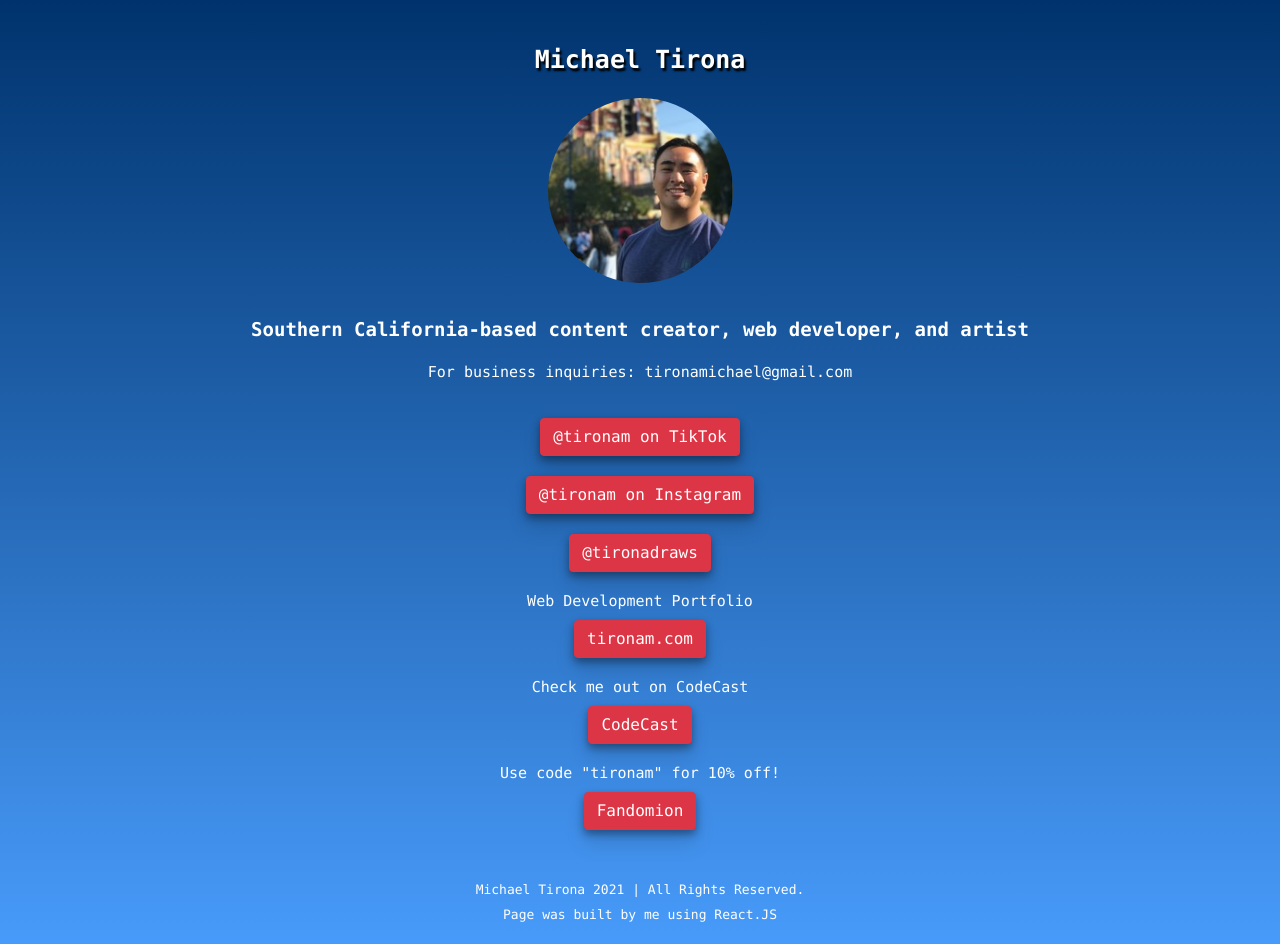
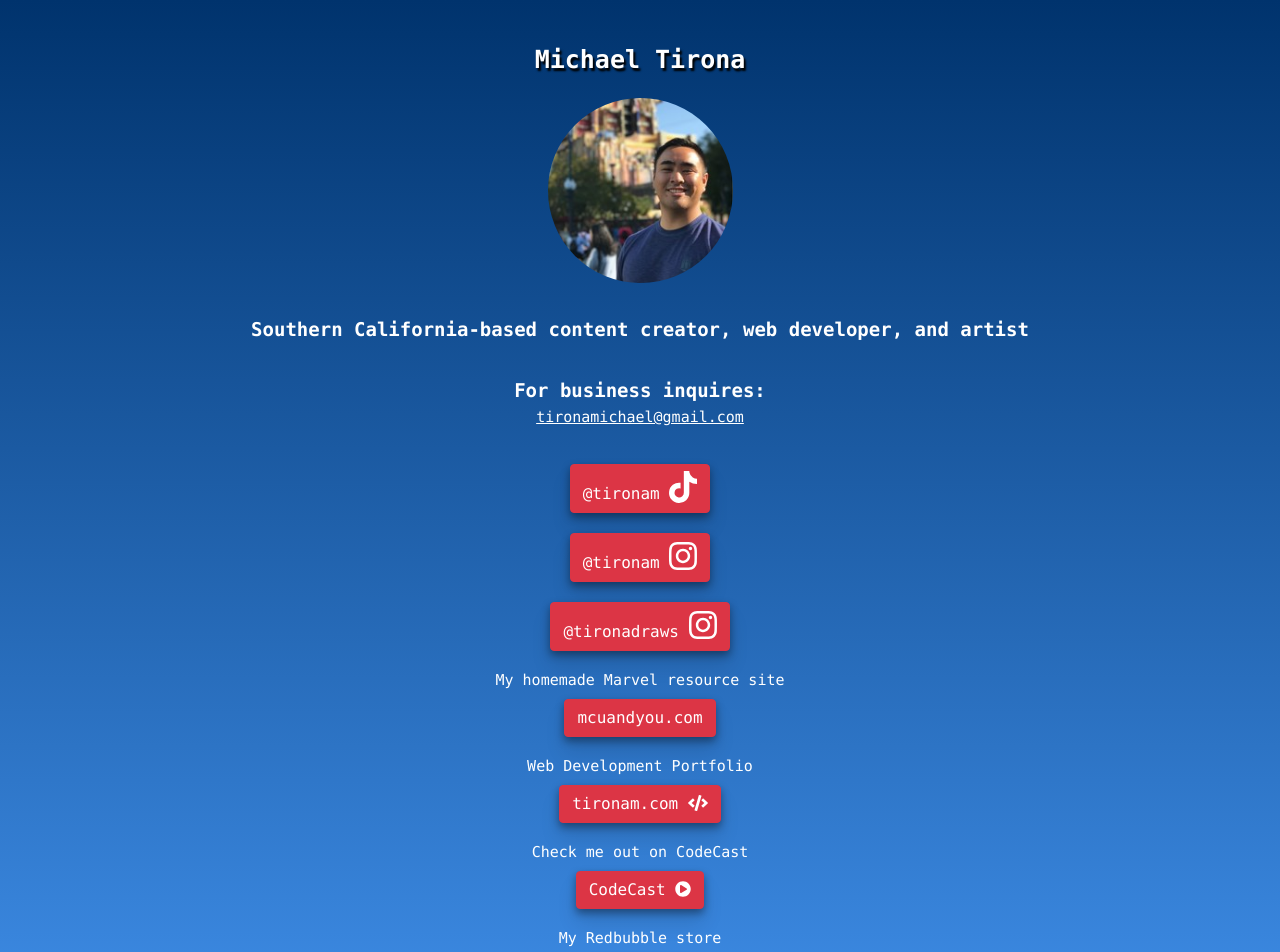
Before and after one commit to tironam/linkpage, a React (Create React App) app: page / in a window 1280 px wide. Shown: the top 952 px of the page. Built offline with nearby package versions, Linux system fonts and the light colour scheme.

Commit message:
added new links

```diff
--- a/package.json
+++ b/package.json
@@ -3,6 +3,10 @@
   "version": "0.1.0",
   "private": true,
   "dependencies": {
+    "@fortawesome/fontawesome-svg-core": "^1.2.36",
+    "@fortawesome/free-brands-svg-icons": "^5.15.4",
+    "@fortawesome/free-solid-svg-icons": "^5.15.4",
+    "@fortawesome/react-fontawesome": "^0.1.16",
     "@testing-library/jest-dom": "^5.15.0",
     "@testing-library/react": "^11.2.7",
     "@testing-library/user-event": "^12.8.3",
--- a/src/App.js
+++ b/src/App.js
@@ -1,9 +1,13 @@
 import React from 'react'
 import LinkButton from './components/LinkButton'
 import TextBanner from './components/TextBanner'
+import Contact from './components/Contact'
 import ProfilePic from './components/ProfilePic'
 import Footer from './components/Footer'
 import picture from './profile.jpg'
+import { FontAwesomeIcon } from '@fortawesome/react-fontawesome'
+import { faInstagram, faTiktok } from '@fortawesome/free-brands-svg-icons'
+import { faCode, faPlayCircle } from '@fortawesome/free-solid-svg-icons'
 import 'bootstrap/dist/css/bootstrap.min.css'
 import './App.css'
 
@@ -18,31 +22,46 @@ function App() {
       />
       <TextBanner
         title="Southern California-based content creator, web developer, and artist"
-        text="For business inquiries: tironamichael@gmail.com"
       />
+      <Contact />
       <div style={{ "marginBottom": "50px"}}>
         <LinkButton
           title=""
-          name="@tironam on TikTok"
+          name="@tironam"
+          logo={<FontAwesomeIcon size="2x" icon={faTiktok} />}
           link="https://www.tiktok.com/@tironam"
         />
         <LinkButton
-          name="@tironam on Instagram"
+          name="@tironam"
+          logo={<FontAwesomeIcon size="2x" icon={faInstagram} />}
           link="https://www.instagram.com/tironam/"
         />
         <LinkButton
           name="@tironadraws"
+          logo={<FontAwesomeIcon size="2x" icon={faInstagram} />}
           link="https://www.instagram.com/tironadraws/"
+        />
+        <LinkButton
+          title="My homemade Marvel resource site"
+          name="mcuandyou.com"
+          link="https://mcuandyou.com"
         />
         <LinkButton
           title="Web Development Portfolio"
           name="tironam.com"
+          logo={<FontAwesomeIcon size="1x" icon={faCode} />}
           link="https://tironam.com/"
         />
         <LinkButton
           title="Check me out on CodeCast"
           name="CodeCast"
+          logo={<FontAwesomeIcon size="1x" icon={faPlayCircle} />}
           link="https://www.codecast.io/users/tironam"
+        />
+        <LinkButton
+          title="My Redbubble store"
+          name="Redbubble"
+          link="https://www.redbubble.com/people/tironam/shop?asc=u"
         />
         <LinkButton
           title='Use code "tironam" for 10% off!'
--- a/src/components/Contact.js
+++ b/src/components/Contact.js
@@ -6,14 +6,14 @@ const Contact = () => {
         title: {
             fontFamily: "Monaco",
             fontWeight: "bold",
-            margin: "20px",
+            margin: "20px 20px 0px 20px",
             fontSize: "19px",
             color: "white",
             // textShadow: "1px 1px 4px #000000"
         },
         headline: {
             fontFamily: "Monaco",
-            margin: "20px",
+            margin: "5px 20px 20px 20px",
             fontSize: "15px",
             color: "white"
         },
@@ -26,8 +26,8 @@ const Contact = () => {
 
     return (
         <div style={myStyles.box}>
-            <h1 style={myStyles.title}>For business inquires:</h1>
-            <p style={myStyles.headline} href="mailto:tironamichael@gmail.com">tironamichael@gmail.com</p>
+            <p style={myStyles.title}>For business inquires:</p>
+            <a style={myStyles.headline} href="mailto:tironamichael@gmail.com">tironamichael@gmail.com</a>
         </div>
     )
 }
--- a/src/components/LinkButton.js
+++ b/src/components/LinkButton.js
@@ -5,7 +5,8 @@ const LinkButton = props => {
     const {
         name,
         title,
-        link
+        link,
+        logo
     } = props
 
     const myStyles = ({
@@ -28,7 +29,7 @@ const LinkButton = props => {
     return (
         <div style={myStyles.myMargin}>
             <h3 style={myStyles.btnText}>{title}</h3>
-            <Button style={myStyles.btn}color="danger" class="btn btn-primary btn-lg" href={link} target="blank">{name}</Button>
+            <Button style={myStyles.btn} color="danger" class="btn btn-danger btn-lg btn-block" href={link} target="blank">{name} {logo}</Button>
         </div>
     )
 }
```
Also changed, not shown: 1 other file (tests, documents, lock files or other folders).
